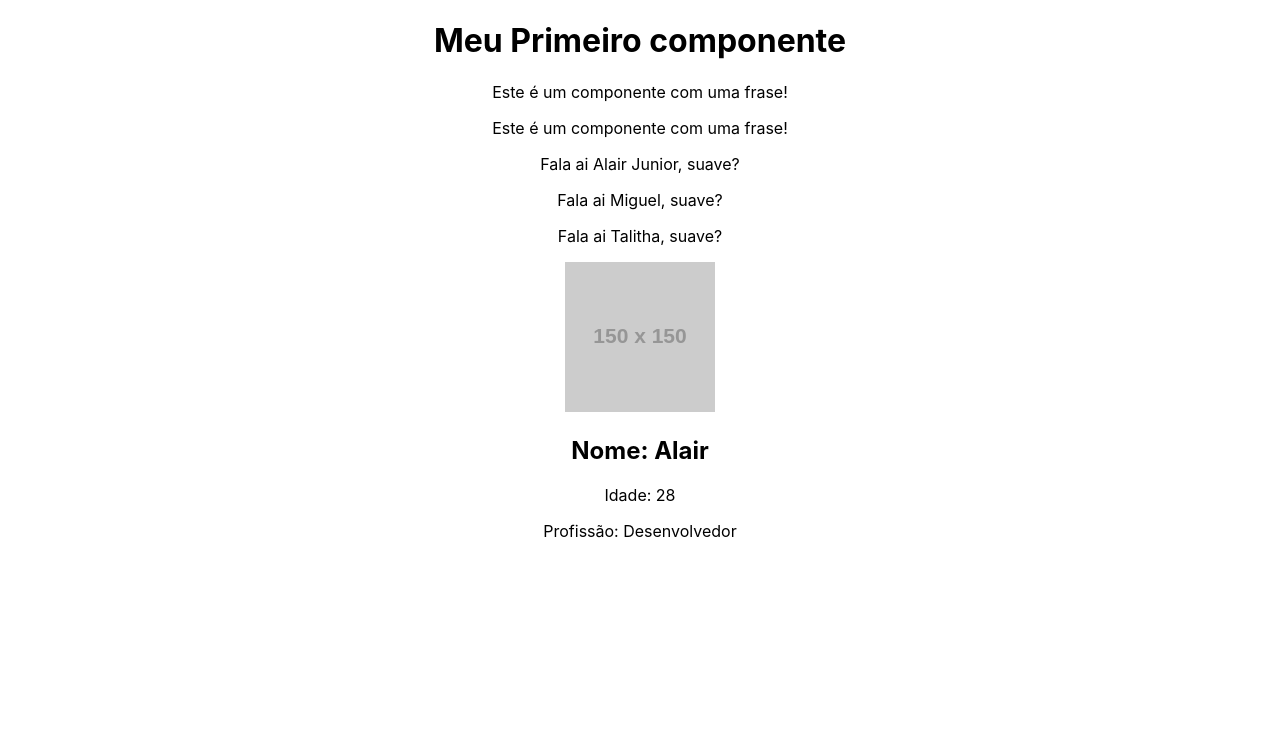
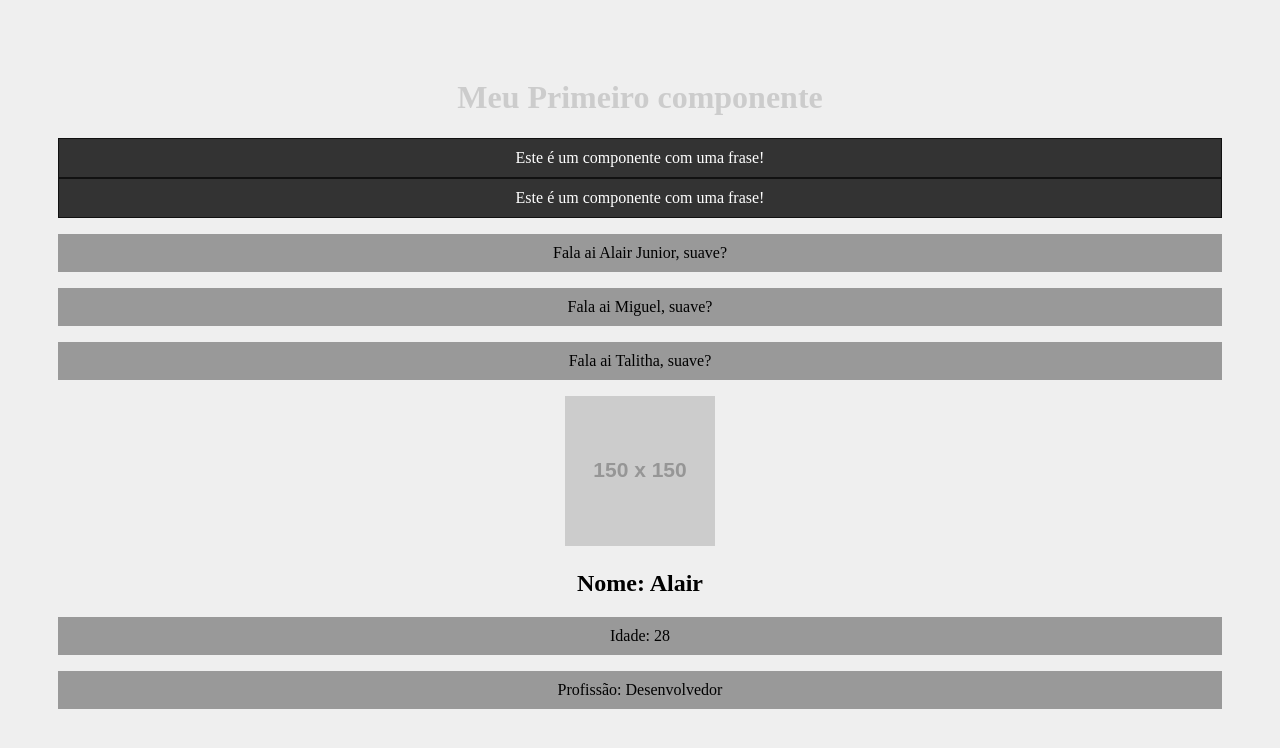
Before and after one commit to alairjunior10/meu-primeiro-react, a React (Create React App) app: page / in a window 1280 px wide. Shown: the top 748 px of the page. Built offline with nearby package versions, Linux system fonts and the light colour scheme.

Commit message:
Curso React aula 6 - Inserindo CSS no React (CSS modules)

```diff
--- a/src/components/Frase.js
+++ b/src/components/Frase.js
@@ -1,7 +1,9 @@
+import styles from './Frase.module.css'
+
 function Frase () {
     return(
-        <div>
-            <p>Este é um componente com uma frase!</p>
+        <div className={styles.fraseContainer}>
+            <p className={styles.fraseContent}>Este é um componente com uma frase!</p>
         </div>
     )
 }
--- /dev/null
+++ b/src/components/Frase.module.css
@@ -0,0 +1,10 @@
+.fraseContainer {
+    background-color: #333;
+    border: 1px solid #111;
+}
+
+.fraseContent {
+    color: #FFF;
+    background-color: #333;
+    margin: 0;
+}
--- a/src/components/Pessoa.js
+++ b/src/components/Pessoa.js
@@ -1,10 +1,10 @@
-function Pessoa (props) {
+function Pessoa ({nome, idade, profissao, foto}) {
     return (
         <div>
-            <img src={props.foto} alt={props.nome}/>
-            <h2>Nome: {props.nome}</h2>
-            <p>Idade: {props.idade}</p>
-            <p>Profissão: {props.profissao}</p>
+            <img src={foto} alt={nome}/>
+            <h2>Nome: {nome}</h2>
+            <p>Idade: {idade}</p>
+            <p>Profissão: {profissao}</p>
         </div>
     )
 }
--- a/src/index.css
+++ b/src/index.css
@@ -1,10 +1,15 @@
 body {
-  margin: 0;
-  font-family: -apple-system, BlinkMacSystemFont, 'Segoe UI', 'Roboto', 'Oxygen',
-    'Ubuntu', 'Cantarell', 'Fira Sans', 'Droid Sans', 'Helvetica Neue',
-    sans-serif;
-  -webkit-font-smoothing: antialiased;
-  -moz-osx-font-smoothing: grayscale;
+  padding: 50px;
+  background-color: #EFEFEF;
+}
+
+h1 {
+  color: #8885;
+}
+
+p {
+  background-color: #999;
+  padding: 10px;
 }
 
 code {
```
